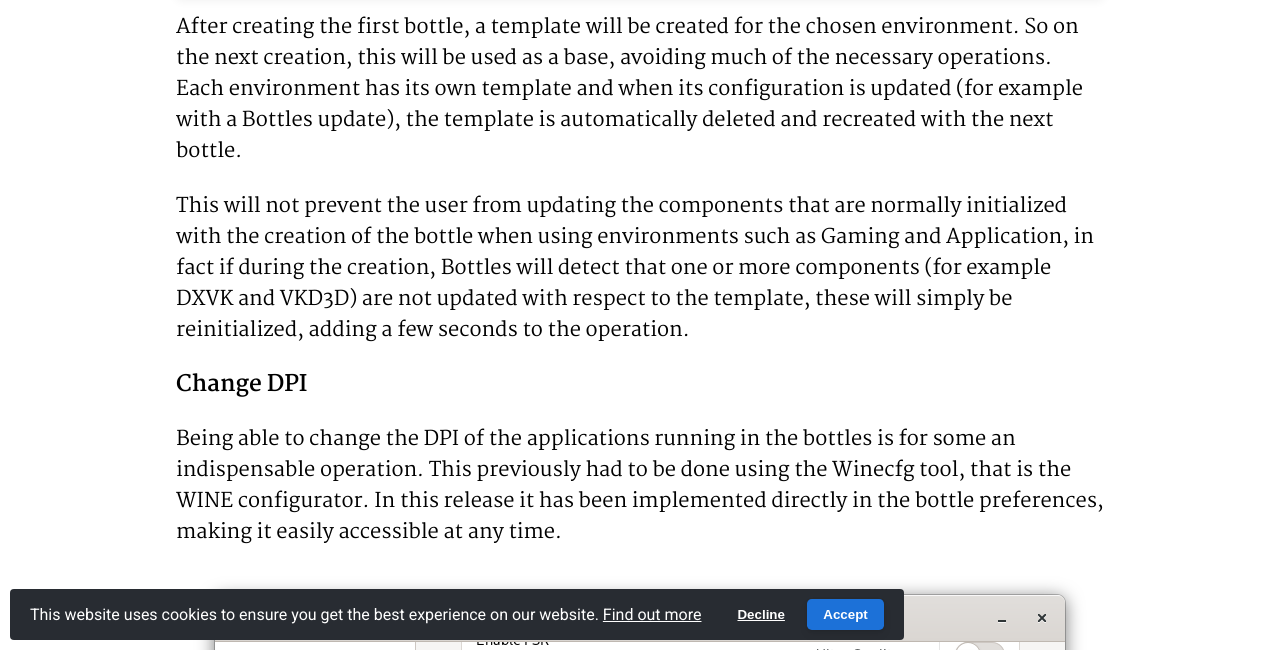
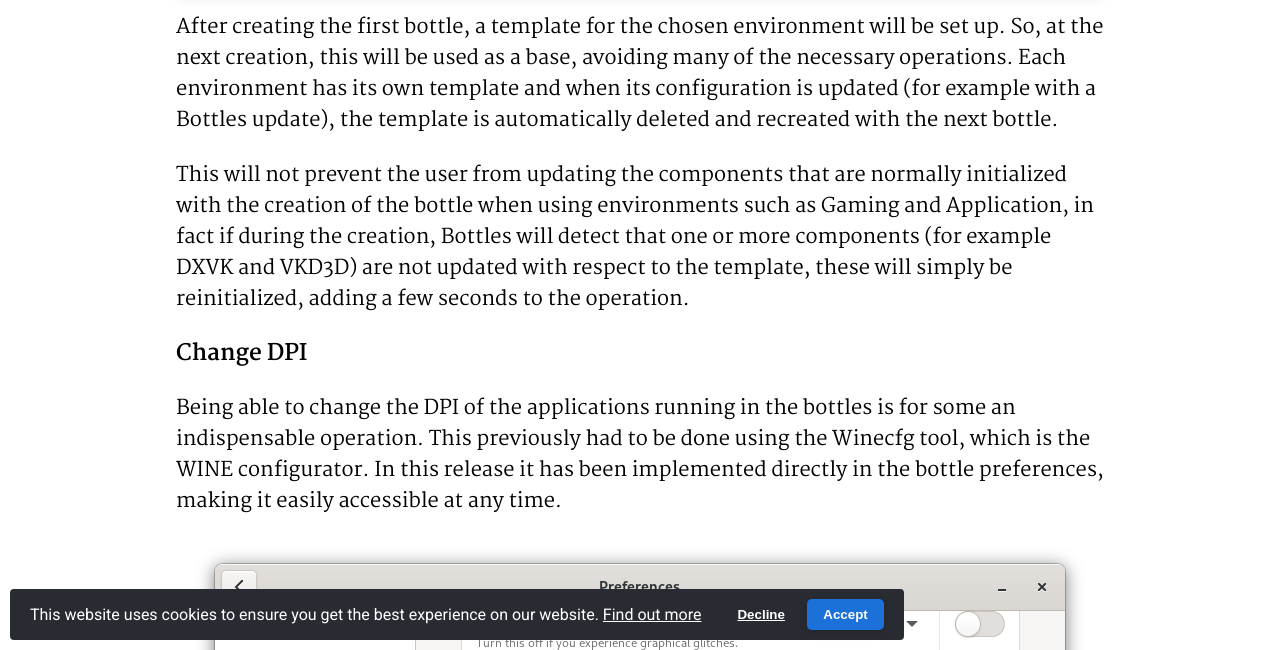
Before and after one commit to bottlesdevs/website, a Jekyll site: the page built from _posts/2022-02-28-release-2022.2.28.md, in a window 1280 px wide and 900 px high, scrolled down 1471 px, cut to the strip 250-900 px from the top of the window. Built offline with Jekyll 4.4.1, drawn with Linux system fonts in a browser that asks for light colours; nearby versions of some CDN libraries; comment, search, counter and statistics services are not loaded; some of the changed text lies outside the part shown.

Commit message:
first edit
just some mistakes, nothing much

```diff
--- a/_posts/2022-02-28-release-2022.2.28.md
+++ b/_posts/2022-02-28-release-2022.2.28.md
@@ -34,9 +34,9 @@
   <iframe width="560" height="315" src="https://www.youtube.com/embed/N8mQ-BP_tGs" title="Bottles - Template caching" frameborder="0" allow="accelerometer; autoplay; clipboard-write; encrypted-media; gyroscope; picture-in-picture" allowfullscreen></iframe>
 </div>
 
-After creating the first bottle, a template will be created for the chosen
-environment. So on the next creation, this will be used as a base, avoiding
-much of the necessary operations. Each environment has its own template and
+After creating the first bottle, a template for the chosen environment will be set up.
+So, at the next creation, this will be used as a base, avoiding many of the necessary operations.
+Each environment has its own template and
 when its configuration is updated (for example with a Bottles update), the
 template is automatically deleted and recreated with the next bottle.
 
@@ -50,7 +50,7 @@
 ### Change DPI
 Being able to change the DPI of the applications running in the bottles is for
 some an indispensable operation. This previously had to be done using the
-Winecfg tool, that is the WINE configurator. In this release it has been
+Winecfg tool, which is the WINE configurator. In this release it has been
 implemented directly in the bottle preferences, making it easily accessible at
 any time.
 
@@ -92,7 +92,7 @@
 it must link to.
 
 > If you are using Flatpak, be sure to give Bottles permissions to that path,
-> otherwise the disk will not be available when Bottles is restarted.
+> otherwise, the disk will not be available when Bottles is restarted.
 
 ### Improved installers
 In addition to the arrival of new installers who expand the catalog, we
```
Also changed, not shown: other parts of _posts/2022-02-28-release-2022.2.28.md (+8 -8 lines).
